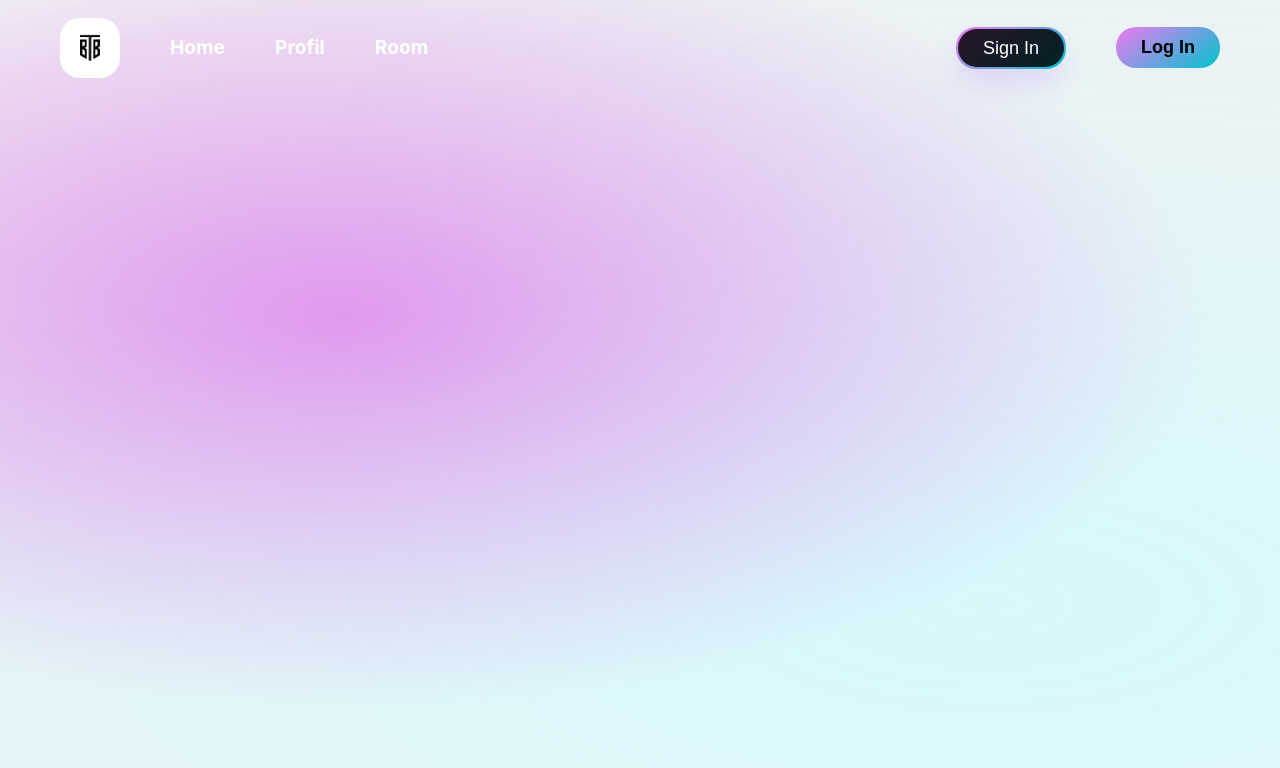
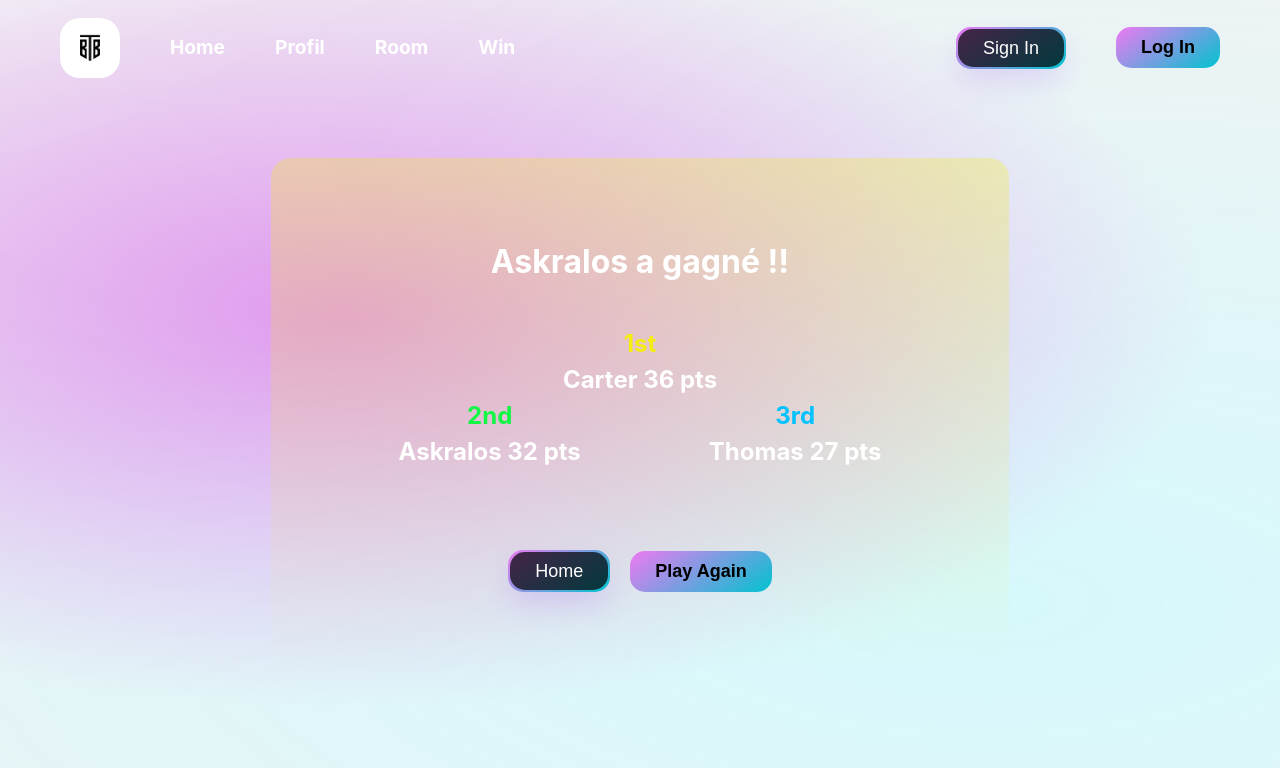
Before and after one commit to MoustaphaCamara/BeatTheBeat, a React (Vite) app: page /win in a window 1280 px wide. Shown: the top 768 px of the page. Built offline with nearby package versions, Linux system fonts and the light colour scheme.

Commit message:
feat: win-page fini

```diff
--- a/src/App.jsx
+++ b/src/App.jsx
@@ -4,6 +4,7 @@ import Profil from "./page/Profil/Profil";
 import { BrowserRouter, Routes, Route } from "react-router-dom";
 import RoomPage from "./page/RoomPage/RoomPage";
 import NavBar from "./components/NavBar/NavBar";
+import Win from "./page/Win/Win";
 
 function App() {
   return (
@@ -15,6 +16,7 @@ function App() {
           <Route path="/login" element={<Login />}></Route>
           <Route path="/room" element={<RoomPage />}></Route>
           <Route path="/profil" element={<Profil />}></Route>
+          <Route path="/win" element={<Win />}></Route>
         </Routes>
       </BrowserRouter>
     </>
--- /dev/null
+++ b/src/components/CardWin/CardWin.jsx
@@ -0,0 +1,43 @@
+import ButtonLogIn from "../ui/ButtonNavLogIn/ButtonLogIn";
+import ButtonSignIn from "../ui/ButtonNavSignIn/ButtonSignIn";
+import "./CardWin.scss";
+
+const CardWin = () => {
+	return (
+		<div className="container-win">
+			<div className="card-win">
+				<div className="winner">
+					<h1>Askralos a gagné !!</h1>
+				</div>
+				<div className="podiums">
+					<div className="podium">
+						<h2><span className="span-1st">1st</span></h2>
+						<h3>
+							Carter 36 pts
+						</h3>
+					</div>
+					<div className="second-third">
+						<div className="podium">
+							<h2><span className="span-2nd">2nd</span></h2>
+							<h3>
+								Askralos 32 pts
+							</h3>
+						</div>
+						<div className="podium">
+							<h2><span className="span-3rd">3rd</span></h2>
+							<h3>
+								Thomas 27 pts
+							</h3>
+						</div>
+					</div>
+				</div>
+				<div className="button-home-play">
+					<ButtonSignIn content="Home" />
+					<ButtonLogIn content="Play Again" />
+				</div>
+			</div>
+		</div>
+	);
+};
+
+export default CardWin;
--- /dev/null
+++ b/src/components/CardWin/CardWin.scss
@@ -0,0 +1,55 @@
+.container-win {
+	width: 100%;
+	height: 80vh;
+	display: flex;
+	justify-content: center;
+	align-items: center;
+}
+
+.card-win {
+	padding: 10vh 10vw;
+	border-radius: 20px;
+	width: fit-content;
+	background: linear-gradient(180deg, rgba(245, 236, 17, 0.28) 0%, rgba(217, 217, 217, 0) 100%);
+}
+.winner {
+	display: flex;
+	justify-content: center;
+}
+.winner > h1 {
+	font-size: 2rem;
+}
+.podiums {
+	margin: 5vh 0vw 10vh 0vw;
+}
+
+.podium {
+	display: flex;
+	align-items: center;
+	justify-content: center;
+	flex-direction: column;
+}
+.second-third {
+	display: flex;
+	align-items: center;
+	gap: 10vw;
+}
+
+.button-home-play {
+	display: flex;
+	align-items: center;
+	justify-content: center;
+	gap: 20px;
+}
+.span-1st {
+	color: #f5ec11;
+}
+.span-2nd {
+	color: #11f544;
+}
+.span-3rd {
+	color: #01c2ff;
+}
+.podium > h3{
+  font-size: 1.5rem;
+}
--- a/src/components/NavBar/NavBar.jsx
+++ b/src/components/NavBar/NavBar.jsx
@@ -18,10 +18,13 @@ const NavBar = () => {
         <NavLink to="/room">
           <span>Room</span>
         </NavLink>
+        <NavLink to="/win">
+          <span>Win</span>
+        </NavLink>
       </div>
 
       <div className="sideright">
-        <ButtonSignIn />
+        <ButtonSignIn content="Sign In"/>
         <NavLink to="/login">
           <ButtonLogIn content="Log In" />
         </NavLink>
--- a/src/components/ui/ButtonNavLogIn/ButtonLogIn.scss
+++ b/src/components/ui/ButtonNavLogIn/ButtonLogIn.scss
@@ -1,7 +1,7 @@
 .button-logIn {
   background-image: linear-gradient(144deg, #EF79F2, #00C3CF);
   padding: 7px 25px;
-  border-radius: 20px;
+  border-radius: 15px;
   color: black;
   font-family: Phantomsans, sans-serif;
   font-size: 18px;
--- a/src/components/ui/ButtonNavSignIn/ButtonSignIn.jsx
+++ b/src/components/ui/ButtonNavSignIn/ButtonSignIn.jsx
@@ -1,9 +1,9 @@
 import "./ButtonSignIn.scss"
 
-const ButtonSignIn = () => {
+const ButtonSignIn = ({content}) => {
   return (
     <button className="signIn-button">
-    <span className="text">Sign In</span>
+    <span className="text">{content}</span>
   </button>
 
   )
--- a/src/components/ui/ButtonNavSignIn/ButtonSignIn.scss
+++ b/src/components/ui/ButtonNavSignIn/ButtonSignIn.scss
@@ -2,7 +2,7 @@
 	align-items: center;
 	background-image: linear-gradient(144deg,#EF79F2, #00C3CF);
 	border: 0;
-	border-radius: 20px;
+	border-radius: 15px;
 	box-shadow: rgba(151, 65, 252, 0.2) 0 15px 30px -5px;
 	box-sizing: border-box;
 	color: #FFFFFF;
@@ -27,9 +27,9 @@
  }
 
  .signIn-button span {
-	background-color: rgba(0, 0, 0, 0.829);
+	background-color: rgba(0, 0, 0, 0.7);
 	padding: 10px 25px;
-	border-radius: 20px;
+	border-radius: 15px;
 	width: 100%;
 	height: 100%;
 	transition: 300ms;
--- /dev/null
+++ b/src/page/Win/Win.jsx
@@ -0,0 +1,12 @@
+import CardWin from '../../components/CardWin/CardWin'
+import './Win.scss'
+
+const Win = () => {
+  return (
+    <div>
+      <CardWin />
+    </div>
+  )
+}
+
+export default Win
```
Also changed, not shown: src/page/Win/Win.scss (added).
